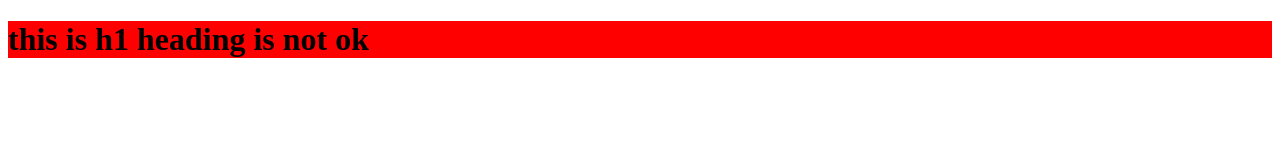
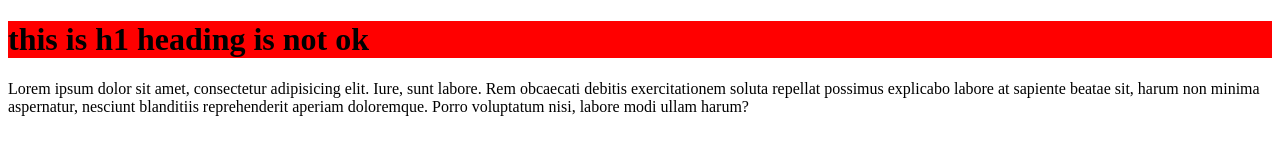
Before and after one commit to nahidhashik/portfolio-y, a plain HTML site: page index.html in a window 1280 px wide. Drawn offline with Linux system fonts and the light colour scheme.

Commit message:
this is just testing

```diff
--- a/index.html
+++ b/index.html
@@ -11,5 +11,6 @@
 <body>
 
     <h1>this is h1 heading is not ok</h1>
+    <p>Lorem ipsum dolor sit amet, consectetur adipisicing elit. Iure, sunt labore. Rem obcaecati debitis exercitationem soluta repellat possimus explicabo labore at sapiente beatae sit, harum non minima aspernatur, nesciunt blanditiis reprehenderit aperiam doloremque. Porro voluptatum nisi, labore modi ullam harum?</p>
 </body>
 </html>
```
